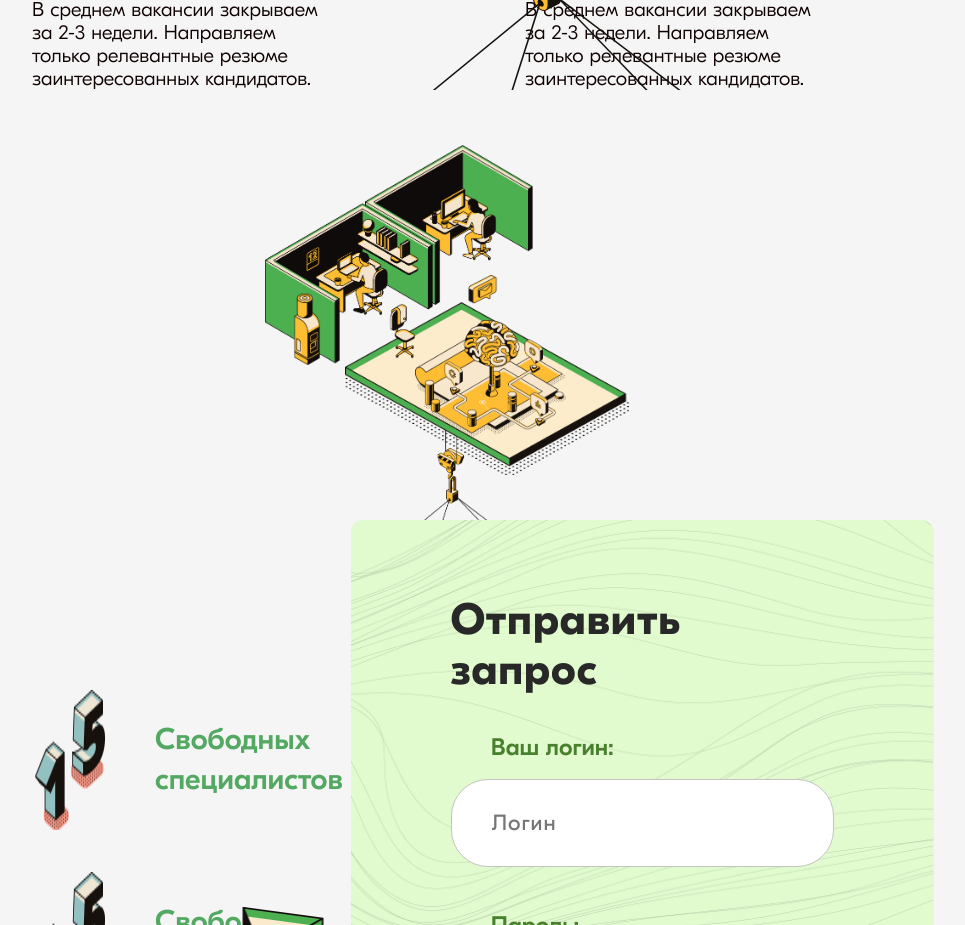
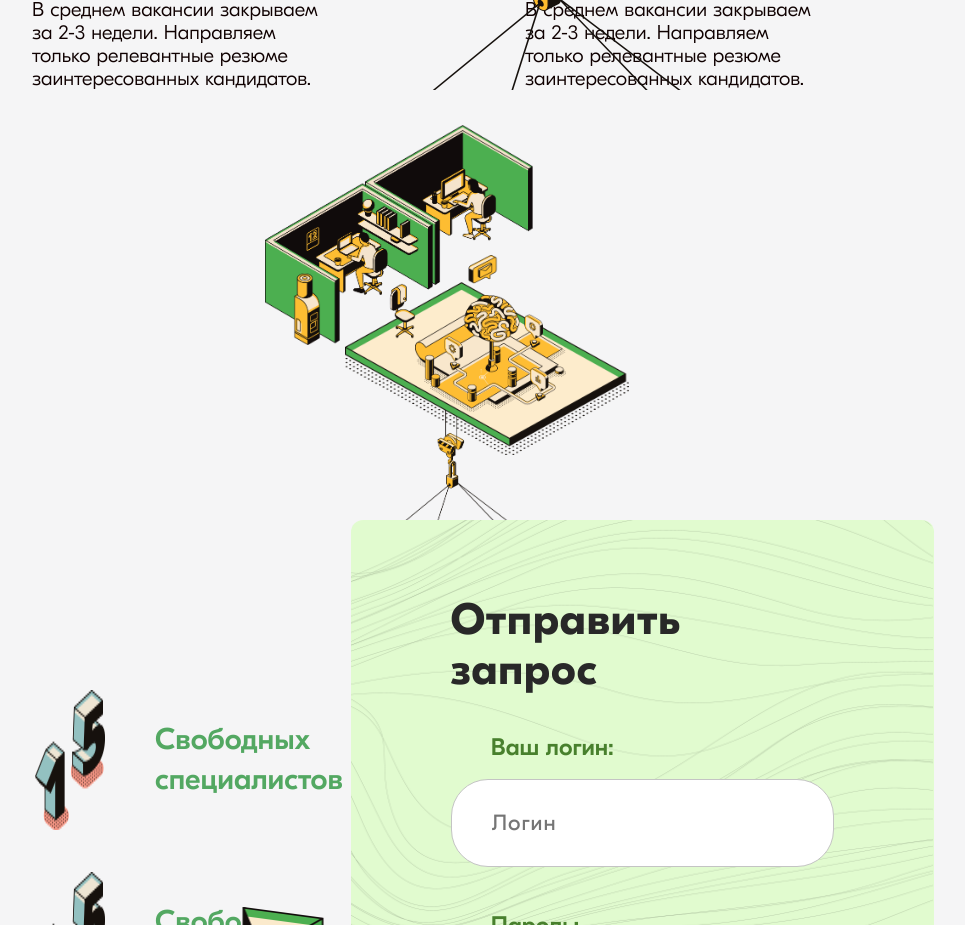
Before and after one commit to apuc/-outstaffing_land, a Vue app: page / in a window 1280 px wide. Shown: the part 4620-5545 px from the top of the page, without its empty margins (195-1160 px from the left). Built offline with nearby package versions, Linux system fonts and the light colour scheme.

Commit message:
fix(OurAdvantages): исправил позиционирование

```diff
--- a/src/components/ourAdvantages/OurAdvantages.vue
+++ b/src/components/ourAdvantages/OurAdvantages.vue
@@ -132,22 +132,22 @@ export default {
 }
 
 .img-1-mobile {
-  transform: translate(-180px, -160px);
+  transform: translate(-180px, -180px);
   width: 268px;
   z-index: 10;
 }
 .img-2-mobile {
-  transform: translate(-100px, -30px);
+  transform: translate(-100px, -50px);
   width: 284px;
   z-index: 1;
 }
 .img-3-mobile {
-  transform: translate(-30px, 15px);
+  transform: translate(-30px, -10px);
   width: 151px;
   z-index: 2;
 }
 .img-4-mobile {
-  transform: translate(-60px, 120px);
+  transform: translate(-60px, 105px);
   width: 129px;
 }
 .container-absolute-our-advantages {
```
